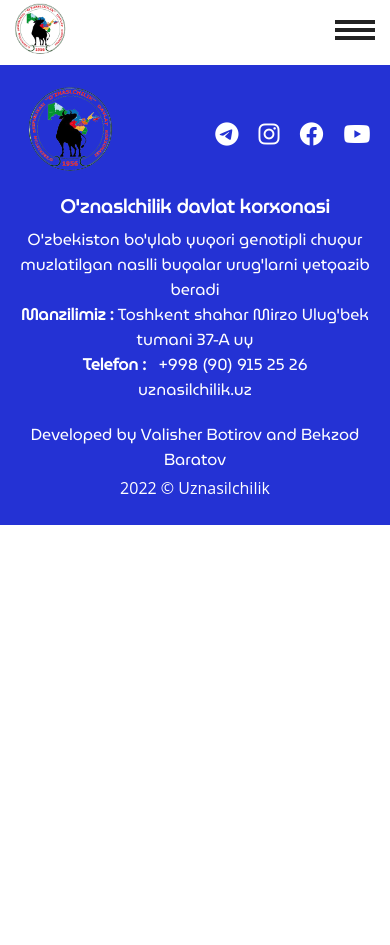
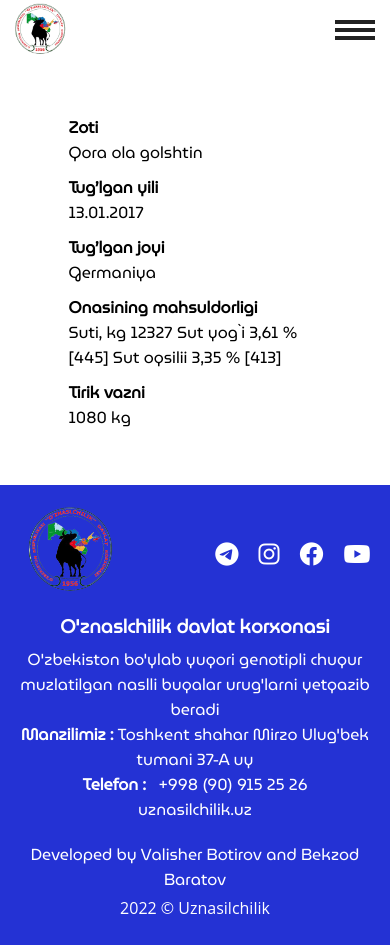
Before and after one commit to ValisherBotirov/Uz-nasilchilik, a Vue app: page /catolog/1 in a window 390 px wide. Before the commit the page ends 844 px from the top, so only its background shows below. Built offline with nearby package versions, Linux system fonts and the light colour scheme.

Commit message:
add single page

```diff
--- a/src/router/index.js
+++ b/src/router/index.js
@@ -24,6 +24,11 @@ const router = createRouter({
       name: "catolog",
       component: () => import("../views/CatologView.vue"),
     },
+    {
+      path: "/catolog/:id",
+      name: "catolog-id",
+      component: () => import("../views/CatologSingle.vue"),
+    },
   ],
 });
 
--- /dev/null
+++ b/src/views/CatologSingle.vue
@@ -0,0 +1,87 @@
+<template>
+  <div class="container">
+
+    <img :src="route.query.img" alt="">
+
+    <h1 class="title">{{route.query.title}}</h1>
+   <div class="content">
+    <div class="box">
+      <p class="left-text">Zoti</p>
+      <p class="right-text">Qora ola golshtin</p>
+    </div>
+    <div class="box">
+      <p class="left-text">Tug’lgan yili</p>
+      <p class="right-text">13.01.2017</p>
+    </div>
+    <div class="box">
+      <p class="left-text">Tug’lgan joyi</p>
+      <p class="right-text">Germaniya</p>
+    </div>
+    <div class="box">
+      <p class="left-text">Onasining mahsuldorligi </p>
+      <p class="right-text">Suti, kg 12327 Sut yog`i  3,61 % [445] Sut oqsilii 3,35 % [413]
+</p>
+    </div>
+    <div class="box">
+      <p class="left-text">Tirik vazni</p>
+      <p class="right-text">1080 kg</p>
+    </div>
+   </div>
+
+  </div>
+</template>
+
+<script setup>
+import { useRoute } from "vue-router";
+
+const route = useRoute();
+console.log(route.params)
+
+</script>
+
+<style scoped>
+.container{
+  width: 70%;
+  margin: 0 auto;
+}
+.title{
+  color: black;
+  text-align: center;
+  font-size: 35px;
+  margin-top: 20px ;
+  font-family: 'Museo Bold';
+}
+img{
+  width: 100%;
+  max-height: 500px;
+  object-fit: cover;
+  border-radius: 10px;
+  margin-top: 20px;
+}
+.box{
+  display: flex;
+  justify-content: space-between;
+  padding: 5px 0px;
+  font-family: 'Museo Bold';
+}
+.right-text{
+  align-items: flex-start;
+  width: 50%;
+}
+.left-text{
+  width: 50%;
+  font-weight: 600;
+}
+.content{
+  margin: 10px;
+  margin-bottom: 50px;
+}
+@media (max-width: 730px) {
+  .box{
+    flex-direction: column;
+  }
+  .left-text,.right-text{
+    width: 100%;
+  }
+}
+</style>
--- a/src/views/CatologView.vue
+++ b/src/views/CatologView.vue
@@ -3,13 +3,15 @@
     <h1 class="catalogue__title">Catalog</h1>
     <div class="catologue-card">
       <div class="catalogue__cell" v-for="(item, index) in displaySlide" :key="index">
-        <div class="catalogue__cell__left">
+        <!-- <div class="catalogue__cell__left"> -->
+          <router-link :to="{path : `catolog/${index+1}`, query: { title: item.title,description:item.description,img:item.img },}" class="catalogue__cell__left">
           <img :src="item.img" class="catalogue__cell__left__img" />
-        </div>
-        <div class="catalogue__cell__right">
-          <h3 class="catalogue__cell__right__title">{{ item.title }} №{{ pageLimit * currentPage + index + 1 }}</h3>
-          <p class="catalogue__cell__right__description">{{ item.description }}</p>
-        </div>
+        </router-link>
+        <!-- </div> -->
+          <div class="catalogue__cell__right">
+            <h3 class="catalogue__cell__right__title">{{ item.title }} №{{ pageLimit * currentPage + index + 1 }}</h3>
+            <p class="catalogue__cell__right__description">{{ item.description }}</p>
+          </div>
       </div>
 
   </div>
@@ -68,60 +70,70 @@ export default {
           img: slideImages1,
         },
         {
+          id : 2,
           title: "Verkh  ",
           description:
             "The Kholmogorsk breed, of Tatarstan type was born on 05/08/13 in Russia. Hope line. Father Pegasus 1210 Russian bull Mothers productivity for lactation of 8300 kg of milk. Fat content 3.82%, protein 3.30%",
           img: slideImages2,
         },
         {
+          id : 3,
           title: "Sandal  ",
           description:
             "2010 - yilda tug'ilgan germaniyada, in the Agricultural Production Association named after Vakhitov, Kukmorsky District. Line Reflection Sovering. Kholmogorsky prody Tatarstan type",
           img: slideImages3,
         },
         {
+          id : 4,
           title: "Sandal  ",
           description:
             "Born on August 24, 2010, in the Agricultural Production Association named after Vakhitov, Kukmorsky District. Line Reflection Sovering. Kholmogorsky prody Tatarstan type",
           img: slideImages4,
         },
         {
+          id:5,
           title: "Sandal  ",
           description:
             "Born on August 24, 2010, in the Agricultural Production Association named after Vakhitov, Kukmorsky District. Line Reflection Sovering. Kholmogorsky prody Tatarstan type",
           img: slideImages5,
         },
         {
+          id:6,
           title: "Sandal  ",
           description:
             "Born on August 24, 2010, in the Agricultural Production Association named after Vakhitov, Kukmorsky District. Line Reflection Sovering. Kholmogorsky prody Tatarstan type",
           img: slideImages6,
         },
         {
+          id:7,
           title: "Sandal  ",
           description:
             "Born on August 24, 2010, in the Agricultural Production Association named after Vakhitov, Kukmorsky District. Line Reflection Sovering. Kholmogorsky prody Tatarstan type",
           img: slideImages7,
         },
         {
+          id:8,
           title: "Sandal  ",
           description:
             "Born on August 24, 2010, in the Agricultural Production Association named after Vakhitov, Kukmorsky District. Line Reflection Sovering. Kholmogorsky prody Tatarstan type",
           img: slideImages8,
         },
         {
+          id:9,
           title: "Sandal  ",
           description:
             "Born on August 24, 2010, in the Agricultural Production Association named after Vakhitov, Kukmorsky District. Line Reflection Sovering. Kholmogorsky prody Tatarstan type",
           img: slideImages9,
         },
         {
+          id:10,
           title: "Sandal  ",
           description:
             "Born on August 24, 2010, in the Agricultural Production Association named after Vakhitov, Kukmorsky District. Line Reflection Sovering. Kholmogorsky prody Tatarstan type",
           img: slideImages10,
         },
         {
+          id:11,
           title: "Sandal  ",
           description:
             "Born on August 24, 2010, in the Agricultural Production Association named after Vakhitov, Kukmorsky District. Line Reflection Sovering. Kholmogorsky prody Tatarstan type",
```
